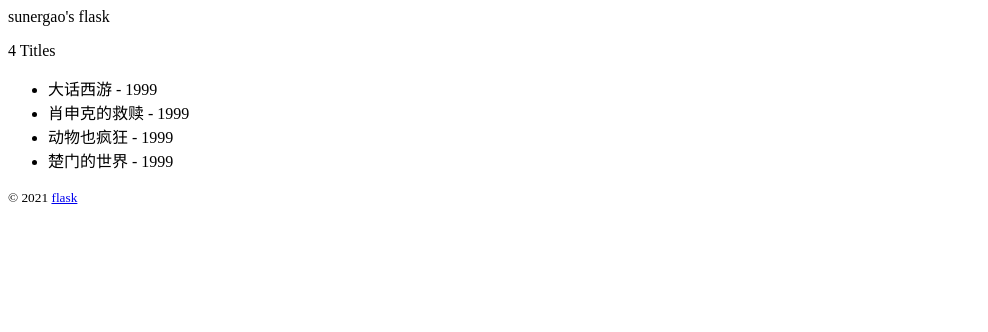
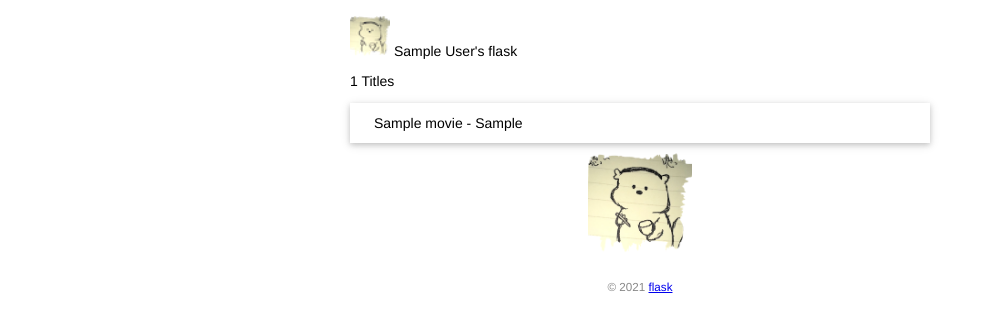
Before and after one commit to sunergao/flask, a Flask app: page / in a window 1280 px wide. Shown: the top 332 px of the page, without its empty margins (0-988 px from the left). Run offline with Flask 2, Linux system fonts and the light colour scheme; tables that the repository leaves empty hold one stand-in row (values such as "Sample post").

Commit message:
Add database support Flask-SQLAlchemy

```diff
--- a/app.py
+++ b/app.py
@@ -1,10 +1,18 @@
+import os
+import click
 from flask import Flask
 from flask import escape,url_for,render_template
+from flask_sqlalchemy import SQLAlchemy
 app = Flask(__name__)
+app.config['SQLALCHEMY_DATABASE_URI'] = 'sqlite:////' + os.path.join(app.root_path,'data.db')
+app.config['SQLALCHEMY_TRACK_MODIFICATIONS'] = False
+db = SQLAlchemy(app)    #后写
 
 @app.route('/')
 def index():
-    return render_template('index.html',name=name,movies=movies)
+    user = User.query.first()
+    movies = Movie.query.all()
+    return render_template('index.html',user=user,movies=movies)
 
 @app.route('/home/<name>')
 def user_page(name):
@@ -18,10 +26,54 @@ def test_url_for():
     print(url_for('test_url_for',num=2))
     return 'test_page'
 
-name = 'sunergao'
-movies = [
-    {'title':'大话西游','year':'1999'},
-    {'title':'肖申克的救赎','year':'1999'},
-    {'title':'动物也疯狂','year':'1999'},
-    {'title':'楚门的世界','year':'1999'},
-]
+# name = 'sunergao'
+# movies = [
+#     {'title':'大话西游','year':'1999'},
+#     {'title':'肖申克的救赎','year':'1999'},
+#     {'title':'动物也疯狂','year':'1999'},
+#     {'title':'楚门的世界','year':'1999'},
+# ]
+
+class User(db.Model):
+    id = db.Column(db.Integer,primary_key = True)
+    name = db.Column(db.String(20))
+
+class Movie(db.Model):
+    id = db.Column(db.Integer,primary_key = True)
+    title = db.Column(db.String(60))
+    year = db.Column(db.String(4))
+
+@app.cli.command()
+@click.option('--drop',is_flag=True,help='Create after drop.')
+def initdb(drop):
+    if drop:
+        db.drop_all()
+    db.create_all()
+    click.echo('Initialized database.')
+
+@app.cli.command()
+def forge():
+    db.create_all()
+
+    name = 'sunergao'
+    movies = [
+        {'title': 'My Neighbor Totoro', 'year': '1988'},
+        {'title': 'Dead Poets Society', 'year': '1989'},
+        {'title': 'A Perfect World', 'year': '1993'},
+        {'title': 'Leon', 'year': '1994'},
+        {'title': 'Mahjong', 'year': '1996'},
+        {'title': 'Swallowtail Butterfly', 'year': '1996'},
+        {'title': 'King of Comedy', 'year': '1999'},
+        {'title': 'Devils on the Doorstep', 'year': '1999'},
+        {'title': 'WALL-E', 'year': '2008'},
+        {'title': 'The Pork of Music', 'year': '2012'},
+    ]
+
+    user = User(name=name)
+    db.session.add(user)
+    for m in movies:
+        movie = Movie(title = m['title'],year = m['year'])
+        db.session.add(movie)
+
+    db.session.commit()
+    click.echo('Done.')
--- a/templates/index.html
+++ b/templates/index.html
@@ -2,16 +2,23 @@
 <html>
 	<head>
 		<meta charset="utf-8">
-		<title>{{name}}'s flask</title>
+		<title>{{user.name}}'s flask</title>
+		<link rel="icon" href="{{ url_for('static',filename='favicon.ico') }}">
+		<link rel="stylesheet" href="{{ url_for('static',filename='style.css') }}" type="text/css">
 	</head>
 	<body>
-		<h>{{name}}'s flask</h>
+		<h>
+			<br />
+			<img alt="sunergao-mini" class="sunergao-mini" src="{{ url_for('static',filename='images/sunergao-mini.png') }}">
+			{{user.name}}'s flask
+		</h>
 		<p>{{ movies|length }} Titles</p>
-		<ul>
+		<ul class="movie-list">
 			{% for movie in movies %}
 			<li>{{movie.title}} - {{movie.year}}</li>
 			{% endfor %}
 		</ul>
+		<img alt="sunergao" class="sunergao" src="{{ url_for('static',filename='images/sunergao.png') }}">
 		<footer>
 			<small>&copy; 2021 <a href="http://localhost:5000">flask</a></small>
 		</footer>
```
Also changed, not shown: 4 other files.
